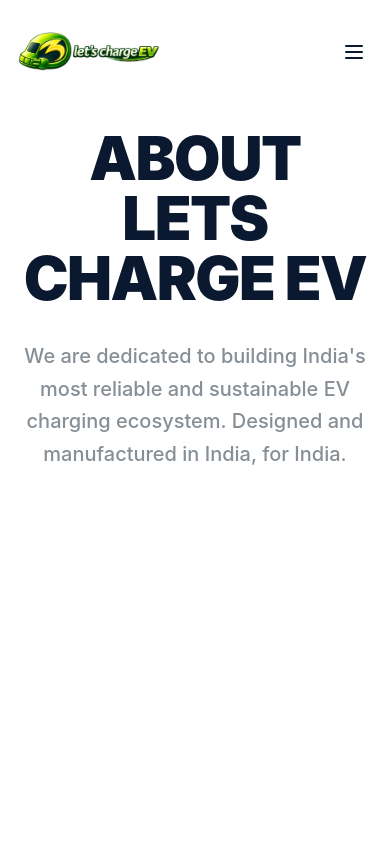
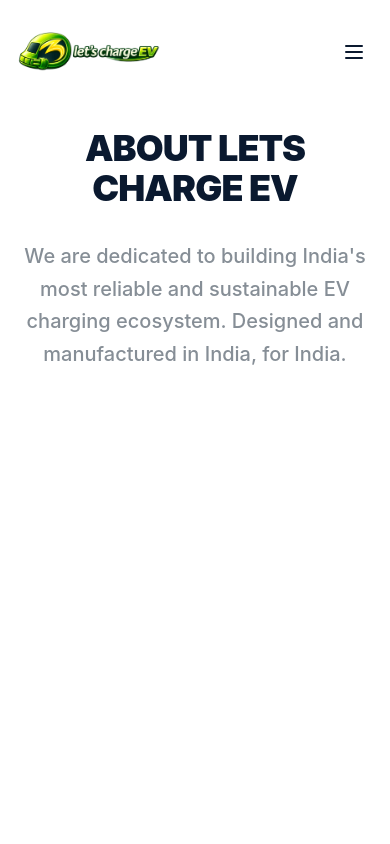
Before and after one commit to yorkyinternational-dotcom/Letschargeev, a React (Vite) app: page /about in a window 390 px wide. Shown: the top 844 px of the page. Built offline with nearby package versions, Linux system fonts and the light colour scheme.

Commit message:
fix: resolve mobile typography overflow on Partner, About, and FAQ pages

```diff
--- a/src/pages/About.jsx
+++ b/src/pages/About.jsx
@@ -4,7 +4,7 @@
     return (
         <div className="pt-32 pb-24 min-h-screen bg-white">
             <div className="max-w-7xl mx-auto px-4 sm:px-6 lg:px-8 text-center">
-                <h1 className="text-6xl font-black text-primary mb-8 animate-fade-in">About Lets charge EV</h1>
+                <h1 className="text-4xl md:text-6xl font-black text-primary mb-8 animate-fade-in">About Lets charge EV</h1>
                 <p className="text-xl text-slate-600 max-w-3xl mx-auto leading-relaxed">
                     We are dedicated to building India's most reliable and sustainable EV charging ecosystem.
                     Designed and manufactured in India, for India.
--- a/src/pages/FAQs.jsx
+++ b/src/pages/FAQs.jsx
@@ -2,7 +2,7 @@
     return (
         <div className="pt-32 pb-24 min-h-screen bg-slate-50">
             <div className="max-w-4xl mx-auto px-4 sm:px-6 lg:px-8">
-                <h1 className="text-5xl font-black text-primary mb-12 text-center">Frequently Asked Questions</h1>
+                <h1 className="text-3xl md:text-5xl font-black text-primary mb-12 text-center">Frequently Asked Questions</h1>
                 <div className="space-y-6">
                     {[1, 2, 3, 4].map(i => (
                         <div key={i} className="bg-white p-8 rounded-3xl shadow-sm border border-slate-100">
--- a/src/pages/PartnerWithUsPage.jsx
+++ b/src/pages/PartnerWithUsPage.jsx
@@ -44,7 +44,7 @@
                         transition={{ duration: 0.8 }}
                     >
                         <span className="label-caps !text-accent opacity-60">Strategic Alliances</span>
-                        <h1 className="text-6xl md:text-8xl font-black text-white mb-8 tracking-tighter uppercase italic leading-[0.85]">
+                        <h1 className="text-4xl md:text-8xl font-black text-white mb-8 tracking-[-0.04em] md:tracking-tighter uppercase italic leading-[0.85]">
                             BUILD THE INFRASTRUCTURE <br />
                             <span className="text-eco">OF TOMORROW.</span>
                         </h1>
@@ -70,7 +70,7 @@
                                 <div className="w-16 h-16 rounded-2xl bg-eco text-white flex items-center justify-center mb-8 transition-colors">
                                     <type.icon size={32} />
                                 </div>
-                                <h3 className="text-4xl font-black text-primary mb-6 uppercase italic tracking-tighter leading-none">{type.title}</h3>
+                                <h3 className="text-3xl md:text-4xl font-black text-primary mb-6 uppercase italic tracking-tighter leading-none">{type.title}</h3>
                                 <p className="text-slate-500 mb-10 font-medium leading-relaxed">{type.description}</p>
                                 <ul className="space-y-4">
                                     {type.benefits.map((benefit, j) => (
```
